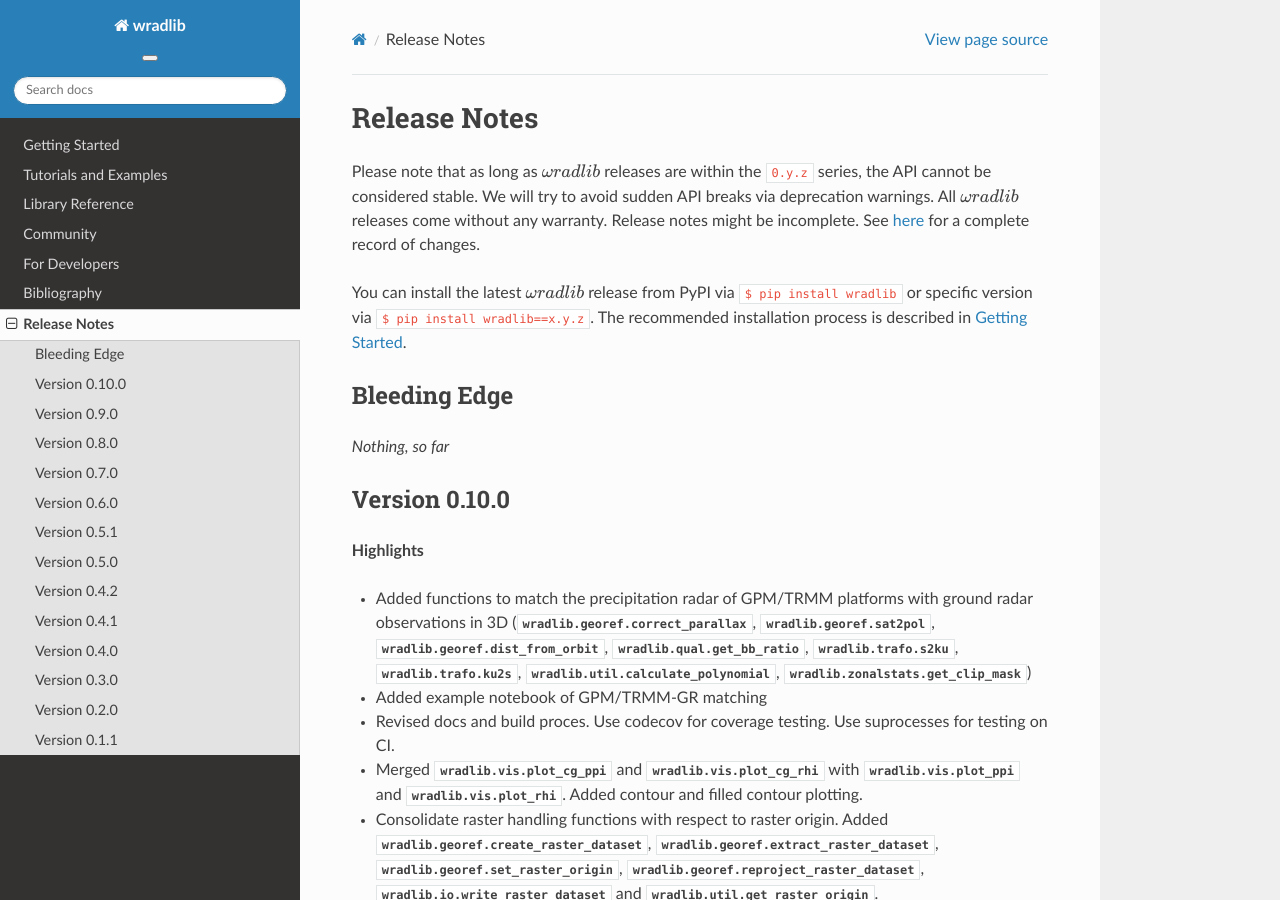
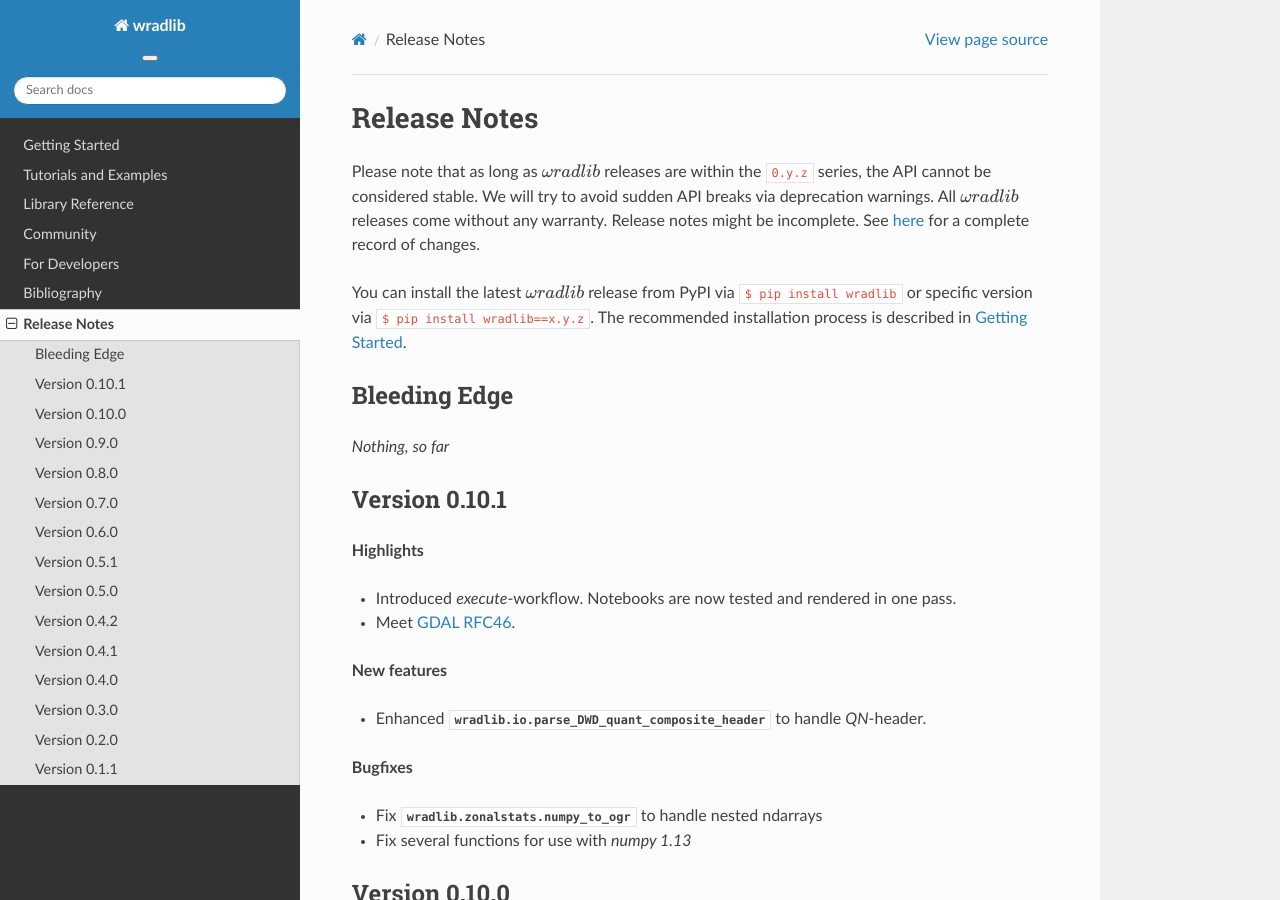
Before and after one commit to wradlib/wradlib-docs, a Sphinx documentation site: the page built from source/release_notes.rst, in a window 1280 px wide and 900 px high. Built offline with Sphinx 7.4.7 and the Read the Docs theme 2.0.0, drawn with Linux system fonts in a browser that asks for light colours; pages that are not in the unit, such as notebooks, are missing from menus; the version number could not be read and is left out.

Commit message:
FIX: Fix numpy 1.13 related BUGS (#157)
* WIP: add test comment

* WIP: fix notebooks, (matplotlib plotting boolean arrays, colorbar issue)
(cherry picked from commit 9d367b7)

* WIP: fix bug in `atten` (boolean indexing issue with numpy)
(cherry picked from commit a3c964d)

* FIX: fix test_zonalstats

* FIX: fix comp.togrid error with trailing singleton dimension

* FIX: fix dp.linear_despeckle

* FIX: fix doctest in wradlib.georef

* DOC: update release notes

* FIX: fix double `Examples`-Section

```diff
--- a/source/release_notes.rst
+++ b/source/release_notes.rst
@@ -10,6 +10,24 @@
 -------------
 
 *Nothing, so far*
+
+
+Version 0.10.1
+--------------
+
+**Highlights**
+
+* Introduced `execute`-workflow. Notebooks are now tested and rendered in one pass.
+* Meet `GDAL RFC46 <https://trac.osgeo.org/gdal/wiki/rfc46_gdal_ogr_unification>`_.
+
+**New features**
+
+* Enhanced :meth:`wradlib.io.parse_DWD_quant_composite_header` to handle `QN`-header.
+
+**Bugfixes**
+
+* Fix :meth:`wradlib.zonalstats.numpy_to_ogr` to handle nested ndarrays
+* Fix several functions for use with `numpy 1.13`
 
 Version 0.10.0
 --------------
```
